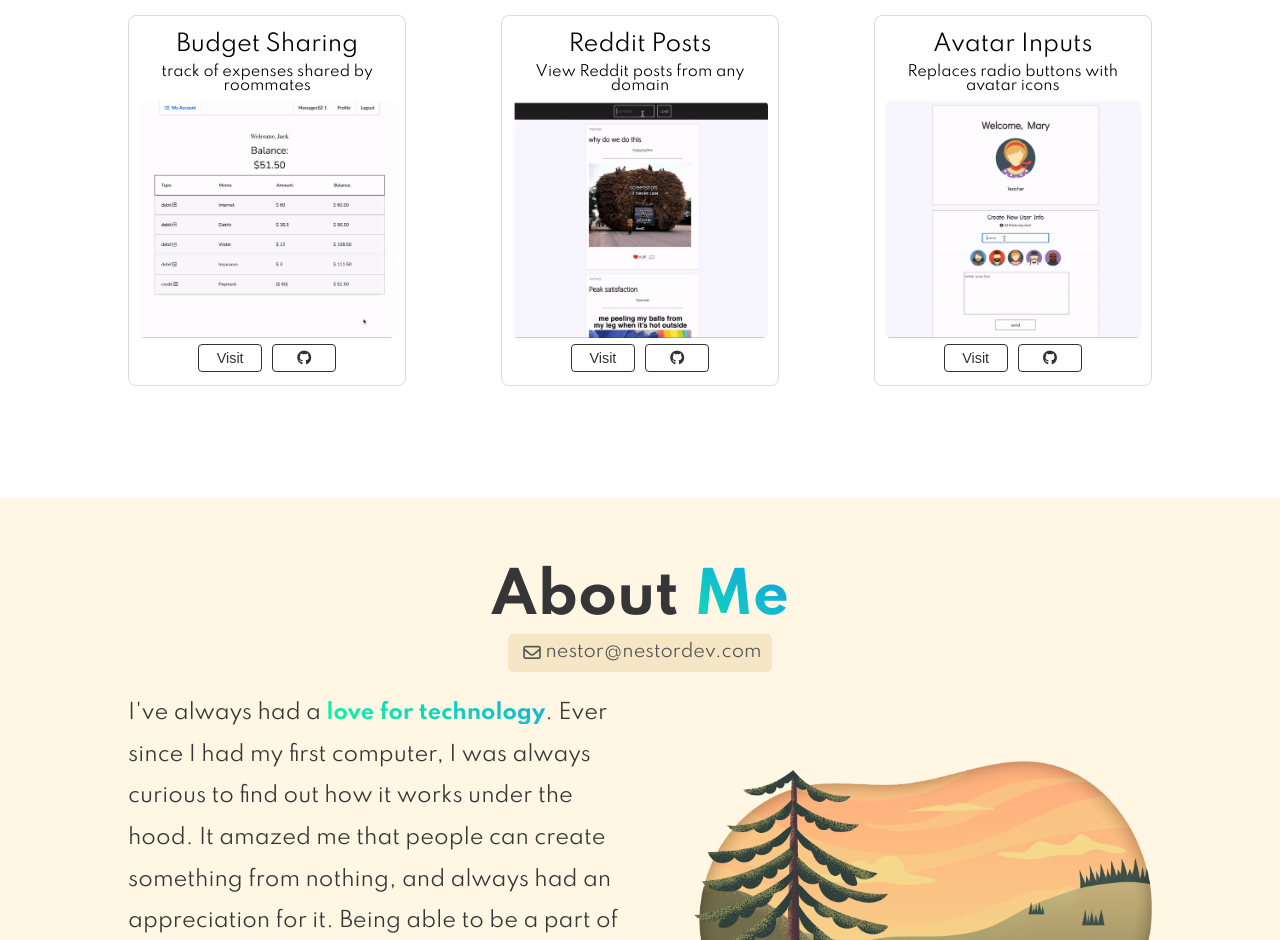
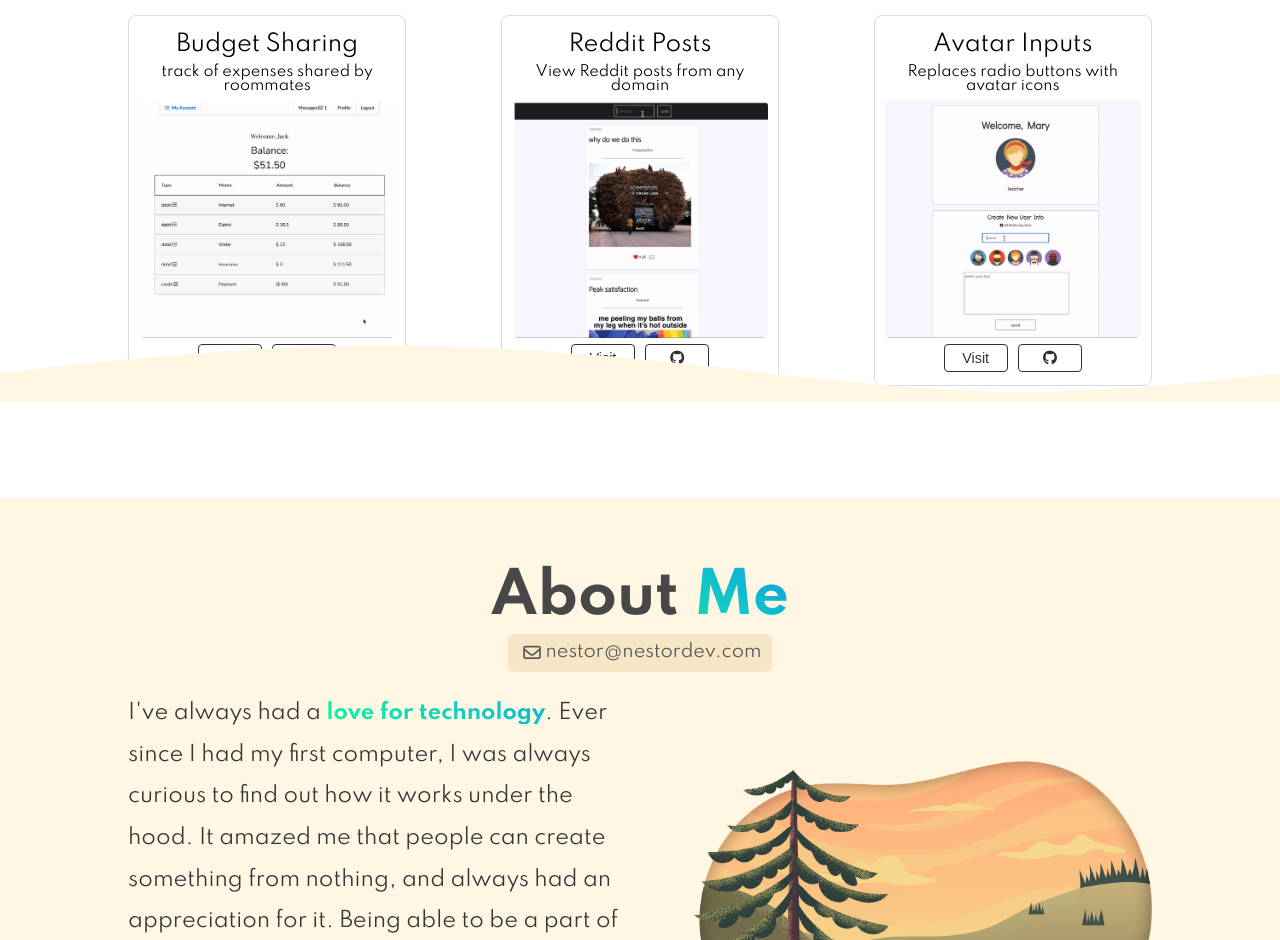
Before and after one commit to cnestordev/portfolio, a React (Create React App) app: page / in a window 1280 px wide. Shown: the part 2272-3212 px from the top of the page. Built offline with nearby package versions, Linux system fonts and the light colour scheme.

Commit message:
adds border to about-me

```diff
--- a/src/components/About.js
+++ b/src/components/About.js
@@ -8,6 +8,7 @@ import {
   FlexContainer,
   Left,
   Right,
+  Svg,
 } from '../styles/about'
 
 function About() {
@@ -41,6 +42,13 @@ function About() {
             <img src="./camp.png" alt="camp ground" />
           </Right>
         </FlexContainer>
+        <Svg xmlns="http://www.w3.org/2000/svg" viewBox="0 0 1440 320">
+          <path
+            fill="#fff7e4"
+            fill-opacity="1"
+            d="M0,288L48,282.7C96,277,192,267,288,261.3C384,256,480,256,576,261.3C672,267,768,277,864,288C960,299,1056,309,1152,309.3C1248,309,1344,299,1392,293.3L1440,288L1440,320L1392,320C1344,320,1248,320,1152,320C1056,320,960,320,864,320C768,320,672,320,576,320C480,320,384,320,288,320C192,320,96,320,48,320L0,320Z"
+          ></path>
+        </Svg>
       </Container>
     </Section>
   )
--- a/src/styles/about.js
+++ b/src/styles/about.js
@@ -3,10 +3,11 @@ import styled from 'styled-components'
 export const Section = styled.section`
   margin-top: 5rem;
   background: #fff7e4;
+  position: relative;
 `
 
 export const Header = styled.h2`
-  color: var(--black);
+  color: #484848;
   font-size: 3.5rem;
   font-weight: 700;
   text-align: center;
@@ -55,3 +56,9 @@ export const Right = styled.div`
     width: 100%;
   }
 `
+
+export const Svg = styled.svg`
+  position: absolute;
+  top: -78%;
+  left: 0;
+`
--- a/src/styles/index.js
+++ b/src/styles/index.js
@@ -2,6 +2,7 @@ import styled from 'styled-components'
 
 export const Container = styled.div`
   padding: 0 10%;
+  position: relative;
 `
 
 export const GradientText = styled.span`
```
